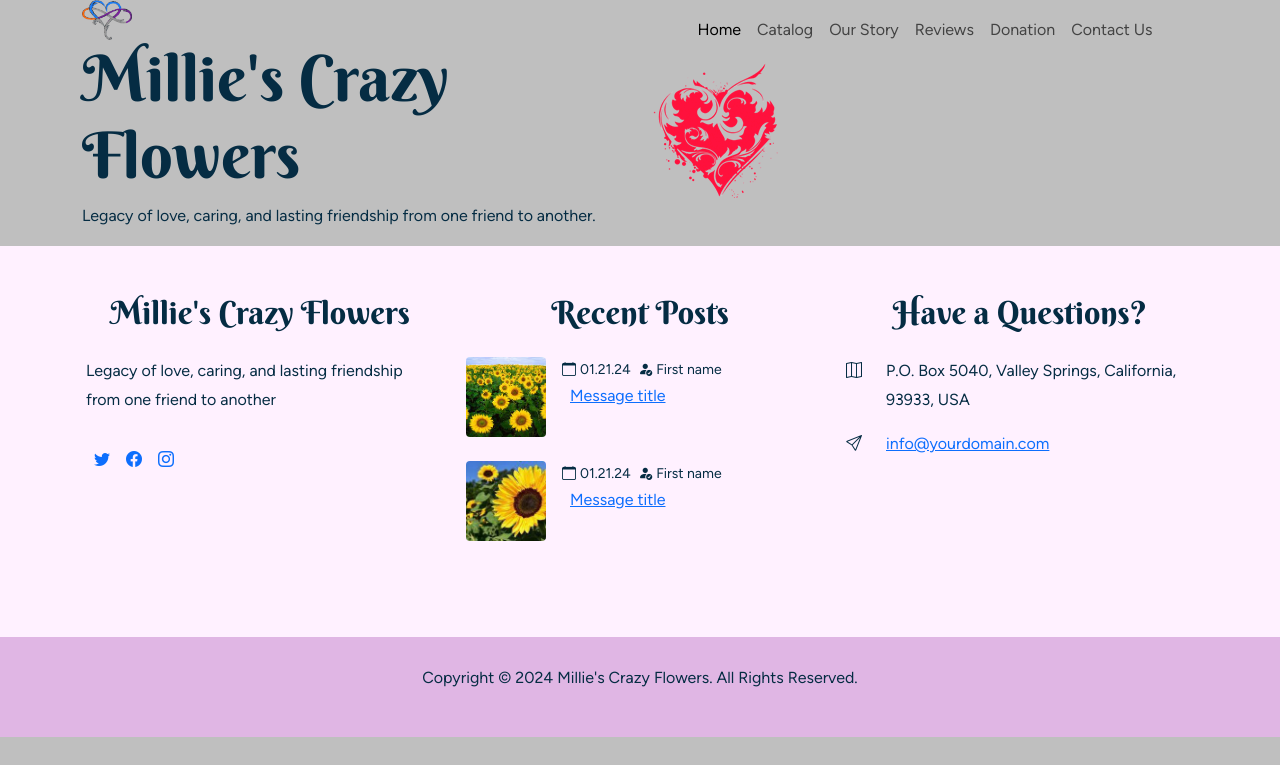
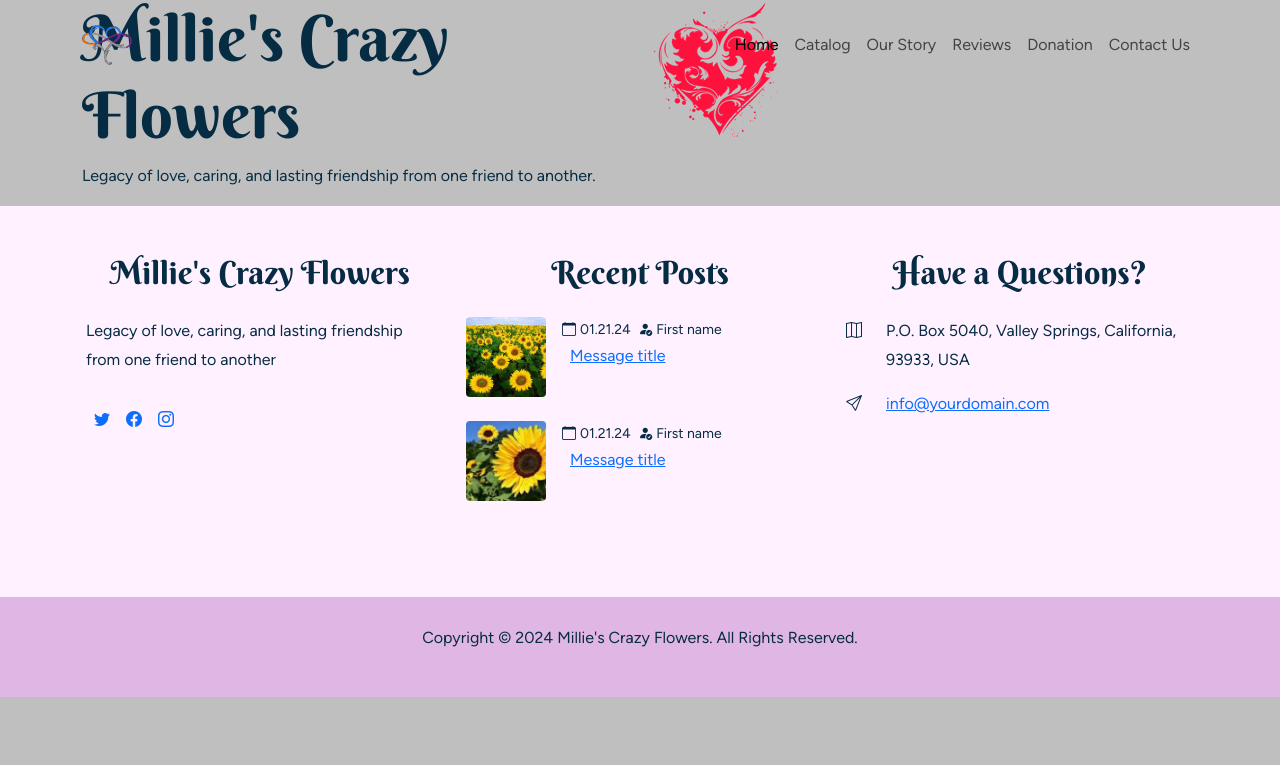
Before and after one commit to philemmons/MCF, a PHP site: page / in a window 1280 px wide. Shown: the top 765 px of the page. Run offline with PHP 8.4, Linux system fonts and the light colour scheme; some libraries are stand-ins or nearby versions.

Commit message:
lets stat at the top

```diff
--- a/css/styles.css
+++ b/css/styles.css
@@ -150,82 +150,14 @@ body {
  font-size: 14px;
 }
 
+/**** navbar ****/
 
-
-/**** home ****/
-
-
-/**** navbar
-
-.navbar-nav .nav-link {
-  color: var(--color-2);
-  letter-spacing: 2px;
-  padding: 10px 25px !important;
+.ftco-navbar-light {
+  background: transparent !important;
+  position: absolute;
+  top: 20px;
+  left: 0;
+  right: 0;
+  z-index: 3;
+  padding: 0;
 }
-
-@media (min-width: 992px) {
-  .navbar-nav .nav-item {
-    border-right: solid 3px var(--color-8);
-  }
-}
-
-nav {
-  background-color: var(--color-6) !important;
-}
-
-.nav-link.active {
-  font-weight: 700;
-  color: var(--color-1);
-  background-color: var(--color-3);
-}
-
-.navbar-toggler {
-  background-color: var(--color-6);
-  border: solid 3px var(--color-7);
-}
-
-.navbar-nav>li>a:hover,
-.navbar-nav>li>button:hover,
-.navbar-nav>li>div>a:hover,
-.log-input:hover,
-.navbar-toggler:hover {
-  background-color: var(--color-4);
-  color: var(--color-1);
-}
-
-.navbar-toggler:focus{
-  box-shadow: 0 0 5px 0.25rem var(--color-5) !important;
-}
-
-****/
-
-/**** hero banner
-
-.bg-body-tertiary {
-  background-repeat: no-repeat;
-  background-size: cover;
-}
-
-.shadow-wrap {
-  box-shadow: 0 0 8px 2px var(--color-8);
-}
-
-.hero-text-border {
-  border: solid 1px var(--color-4);
-}
-
-.btn-primary {
-  --bs-btn-bg: #0000ff;
-  --bs-btn-hover-bg: #22aaff;
-}
-
-.hero-text-border {
-  border: solid 1px var(--color-4);
-}
-
-.btn-primary {
-  --bs-btn-bg: #0000ff;
-  --bs-btn-hover-bg: #22aaff;
-}
-
-****/
--- a/index.php
+++ b/index.php
@@ -6,26 +6,17 @@ include_once 'header.inc'
 <body>
   <section class="bg-color-left">
     <div class='container'>
-      <div class="row">
-        <div class='col-sm-6 banner'>
+      <nav class="navbar navbar-expand-lg ftco-navbar-light">
+        <div class="container-xl">
+          <a class="navbar-brand" href="#">
+            <img src="../images/heart-infinity.png" alt="Heart wreath with infinity through the middle." width="50" height="40">
+          </a>
 
-          <div>
-            <img src="../images/heart-infinity.png" alt="Heart wreath with infinity through the middle." width="50" height="40">
-          </div>
-
-          <div>
-            <h1 class="header-font">Millie's Crazy Flowers</h1>
-            <p>Legacy of love, caring, and lasting friendship from one friend to another.</p>
-          </div>
-        </div>
-        <div class='col-sm-6 banner'>
-          <nav class="navbar navbar-expand-lg">
-            <div class="container">
           <button class="navbar-toggler d-lg-none m-spec" type="button" data-bs-toggle="collapse" data-bs-target="#topNavbar" aria-controls="topNavbar" aria-expanded="false" aria-label="Toggle navigation">
             <span class="navbar-toggler-icon"></span>
           </button>
           <div class="collapse navbar-collapse" id="topNavbar">
-                <ul class="navbar-nav mx-auto mb-2 mb-lg-0">
+            <ul class="navbar-nav ms-auto mb-2 mb-lg-0">
 
               <li class="nav-item">
                 <a class="nav-link active" aria-current="page" href="index.php">Home<span class="visually-hidden">(current)</span></a>
@@ -49,6 +40,22 @@ include_once 'header.inc'
           </div>
         </div>
       </nav>
+
+
+
+
+      <div class="row">
+        <div class='col-sm-6 banner'>
+
+
+
+          <div>
+            <h1 class="header-font">Millie's Crazy Flowers</h1>
+            <p>Legacy of love, caring, and lasting friendship from one friend to another.</p>
+          </div>
+        </div>
+        <div class='col-sm-6 banner'>
+
           <div>
             <img src="../images/beautiful-heart-love.png" class="img-fluid " alt="Wreath shaped like a heart with an infinite symbol through it." />
           </div>
```
Lines whose indentation alone changed are shown as unchanged.
